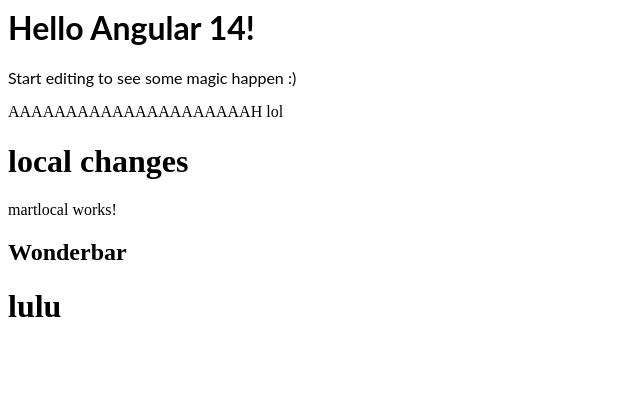
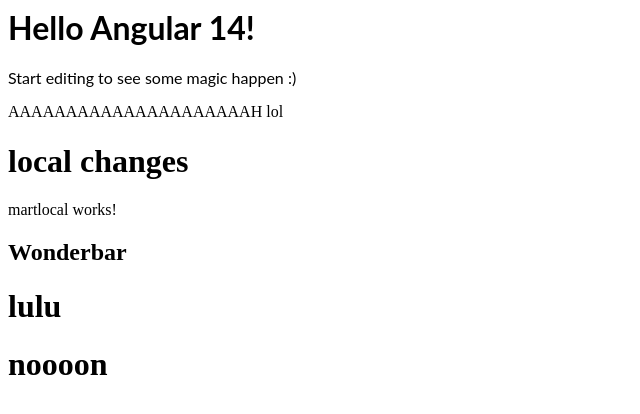
Before and after one commit to Maitre-Pangolin/projet-angular-test, an Angular app: page / in a window 1280 px wide. Shown: the top 414 px of the page, without its empty margins (0-640 px from the left). Built offline with nearby package versions, Linux system fonts and the light colour scheme.

Commit message:
un comit en retard

```diff
--- a/src/app/app.component.html
+++ b/src/app/app.component.html
@@ -5,3 +5,5 @@
 <app-martlocal></app-martlocal>
 <h2>Wonderbar</h2>
 <h1>lulu</h1>
+
+<h1>noooon</h1>
```
